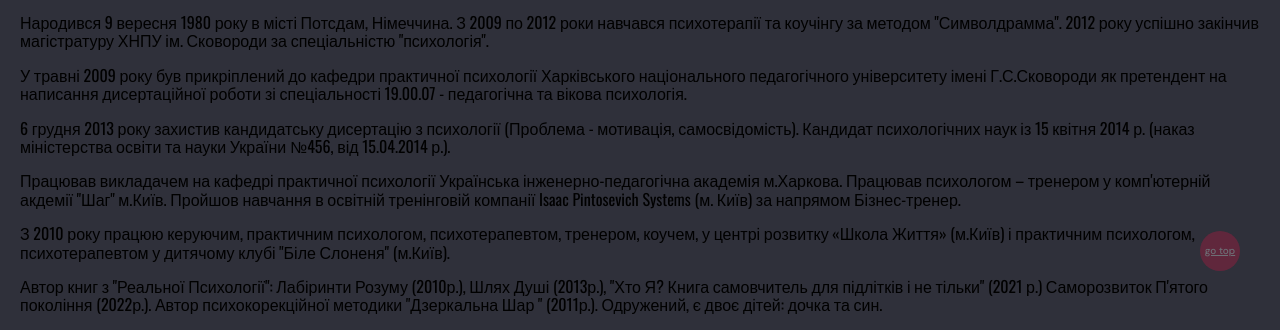
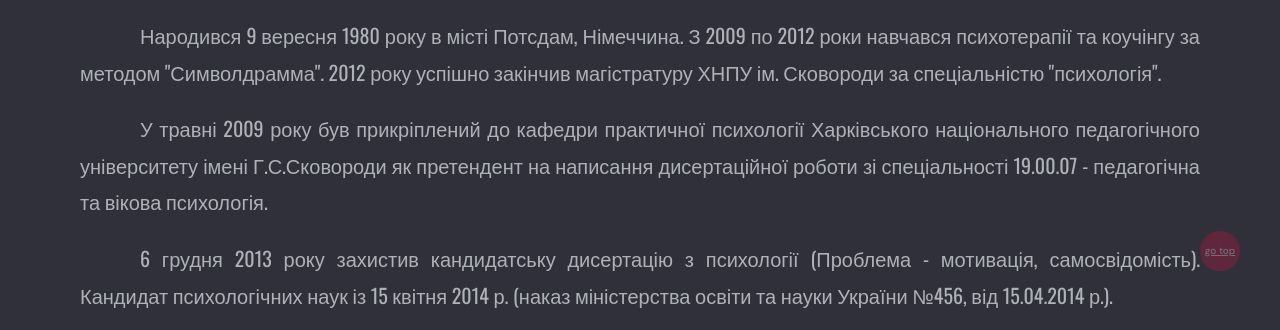
Before and after one commit to OleksiiWhite/dcschoolife, a plain HTML site: page aboutme.html in a window 1280 px wide. Shown: the part 464-794 px from the top of the page. Drawn offline with nearby package versions, Linux system fonts and the light colour scheme.

Commit message:
fixed text in about

```diff
--- a/sass/components/_about.scss
+++ b/sass/components/_about.scss
@@ -13,3 +13,24 @@
     width: 250px;
   }
 }
+
+.aboutme-card {
+  text-align: justify;
+  font-weight: 400;
+  font-size: 18px;
+  line-height: 1.83;
+
+  text-indent: 50px;
+  color: $client-color;
+
+  padding-left: 30px;
+  padding-right: 30px;
+  @include tablet {
+    font-size: 20px;
+    line-height: 1.83;
+
+    text-indent: 60px;
+    padding-left: 60px;
+    padding-right: 60px;
+  }
+}
```
Also changed, not shown: aboutme.html (+1 -5 lines), sass/aboutme.css, 1 other file.
